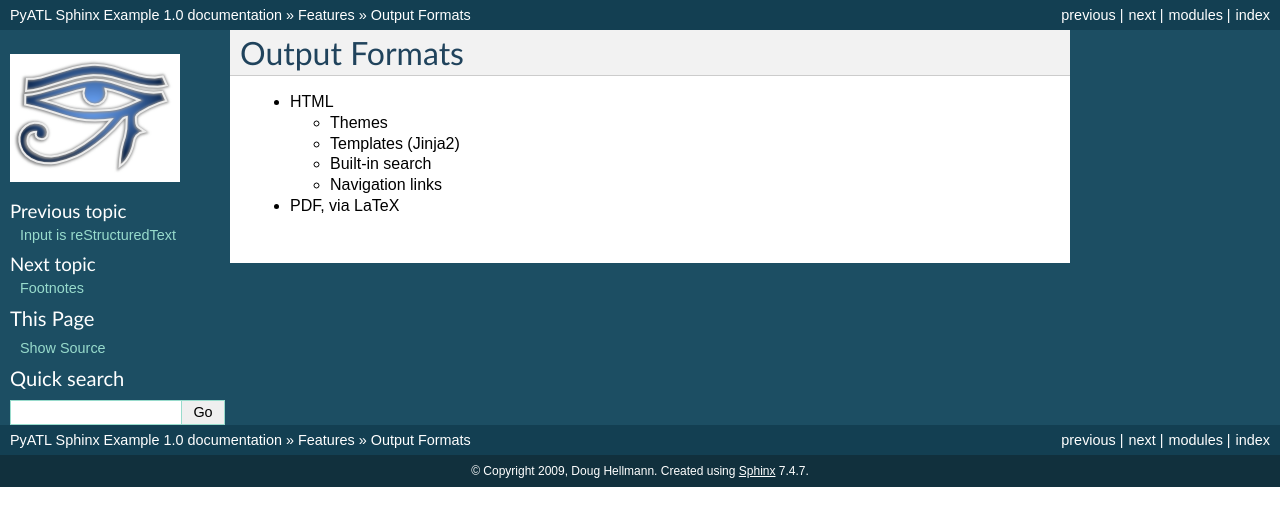
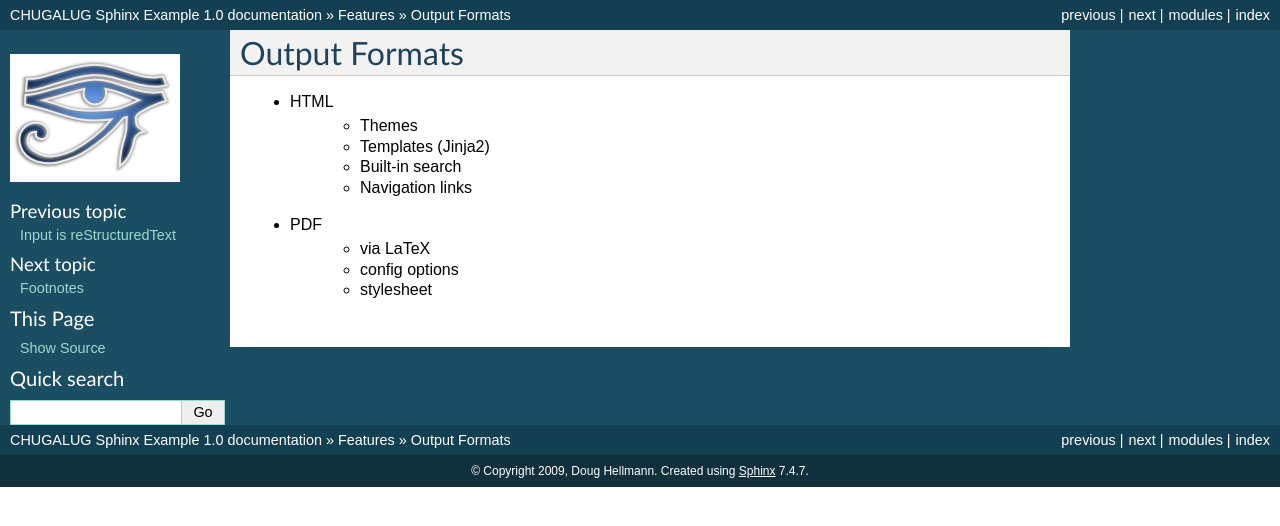
Before and after one commit to dhellmann/presentation-chugalug-sphinx-intro, a Sphinx documentation site: the page built from source/features/output_formats.rst, in a window 1280 px wide. Shown: the top 526 px of the page. Built offline with Sphinx 7.4.7, drawn with Linux system fonts in a browser that asks for light colours; pages that are not in the unit, such as notebooks, are missing from menus.

Commit message:
continue filling out outline

```diff
--- a/source/conf.py
+++ b/source/conf.py
@@ -38,7 +38,7 @@ source_suffix = '.rst'
 master_doc = 'index'
 
 # General information about the project.
-project = u'PyATL Sphinx Example'
+project = u'CHUGALUG Sphinx Example'
 copyright = u'2009, Doug Hellmann'
 
 # The version info for the project you're documenting, acts as replacement for
--- a/source/features/output_formats.rst
+++ b/source/features/output_formats.rst
@@ -3,10 +3,11 @@ Output Formats
 ##############
 
 - HTML
-
-  - Themes
-  - Templates (Jinja2)
-  - Built-in search
-  - Navigation links
-
-- PDF, via LaTeX
+   - Themes
+   - Templates (Jinja2)
+   - Built-in search
+   - Navigation links
+- PDF
+   - via LaTeX
+   - config options
+   - stylesheet
--- a/source/index.rst
+++ b/source/index.rst
@@ -18,6 +18,7 @@ Contents:
    features/index
    installation
    using/index
+   users
    resources
 
 
--- a/source/using/installation.rst
+++ b/source/using/installation.rst
@@ -4,7 +4,7 @@ Installation
 
 Use `pip <http://pip.openplans.org/>`_ or `easy_install <http://peak.telecommunity.com/DevCenter/EasyInstall>`_ to install sphinx inside of a virtualenv::
 
-    $ mkvirtualenv pyatlsphinx
+    $ mkvirtualenv test_sphinx
     $ pip install Sphinx
 
 The dependencies installed for you include:
--- a/source/using/new_project.rst
+++ b/source/using/new_project.rst
@@ -24,7 +24,7 @@ Starting a brand new project is as simple as running the interactive quickstart
     > Name prefix for templates and static dir [_]:
 
     The project name will occur in several places in the built documentation.
-    > Project name: PyATL Sphinx Example
+    > Project name: CHUGALUG Sphinx Example
     > Author name(s): Doug Hellmann
 
     Sphinx has the notion of a "version" and a "release" for the
```
Also changed, not shown: source/features/reStructuredText.rst (+10 -10 lines), source/users.rst (added, +8 -0 lines).
